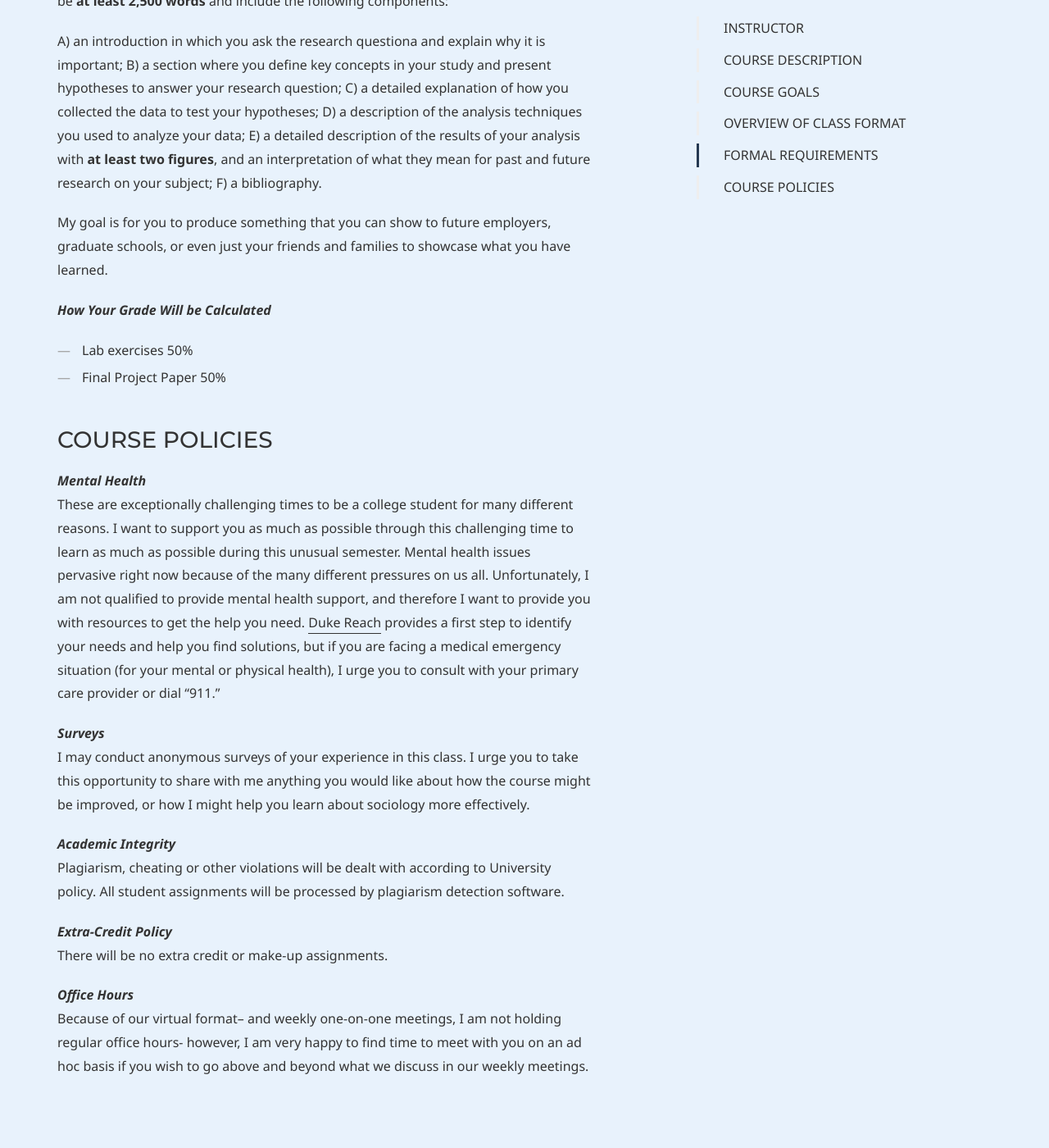
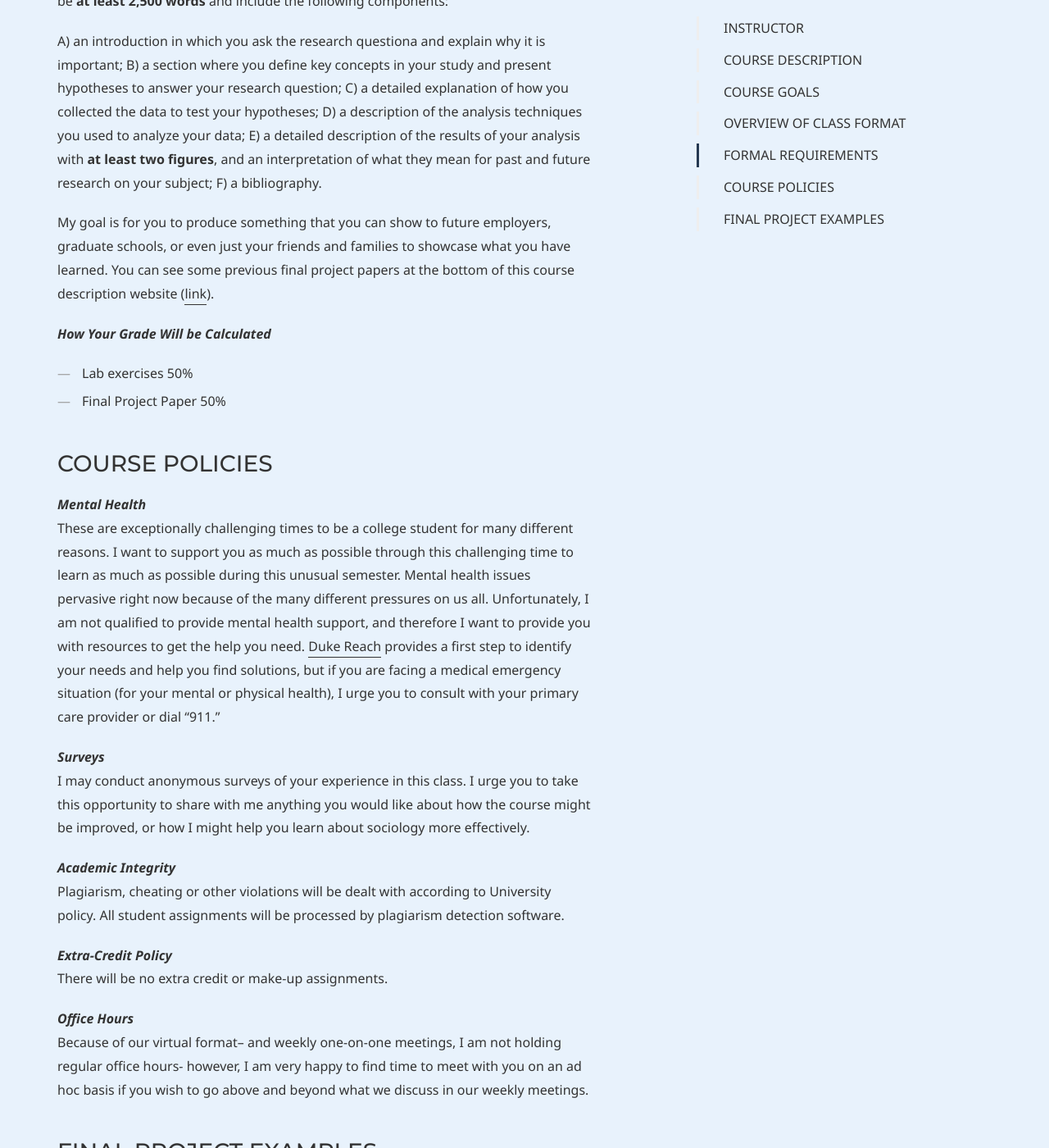
Before and after one commit to dssoc/dssoc.github.io, a Jekyll site: the page built from course.md, in a window 1280 px wide and 1400 px high, scrolled down 6522 px. Shown: the whole window at 82% size. Built offline with Jekyll 4.4.1, drawn with Linux system fonts in a browser that asks for light colours; some web fonts are replaced; some of the changed text lies outside the part shown.

Commit message:
added final project description

```diff
--- a/course.md
+++ b/course.md
@@ -128,7 +128,7 @@ D) a description of the analysis techniques you used to analyze your data;
 E) a detailed description of the results of your analysis with **at least two figures**, and an interpretation of what they mean for past and future research on your subject;
 F) a bibliography.
 
-My goal is for you to produce something that you can show to future employers, graduate schools, or even just your friends and families to showcase what you have learned.
+My goal is for you to produce something that you can show to future employers, graduate schools, or even just your friends and families to showcase what you have learned. You can see some previous final project papers at the bottom of this course description website ([link](#final-project-examples)).
 
 
 ***How Your Grade Will be Calculated***
@@ -162,3 +162,9 @@ There will be no extra credit or make-up assignments.
 ***Office Hours***
 <br/>
 Because of our virtual format-- and weekly one-on-one meetings, I am not holding regular office hours- however, I am very happy to find time to meet with you on an ad hoc basis if you wish to go above and beyond what we discuss in our weekly meetings.
+
+
+
+### FINAL PROJECT EXAMPLES
+
+These final projects have been completed by previous students in this course.
```
